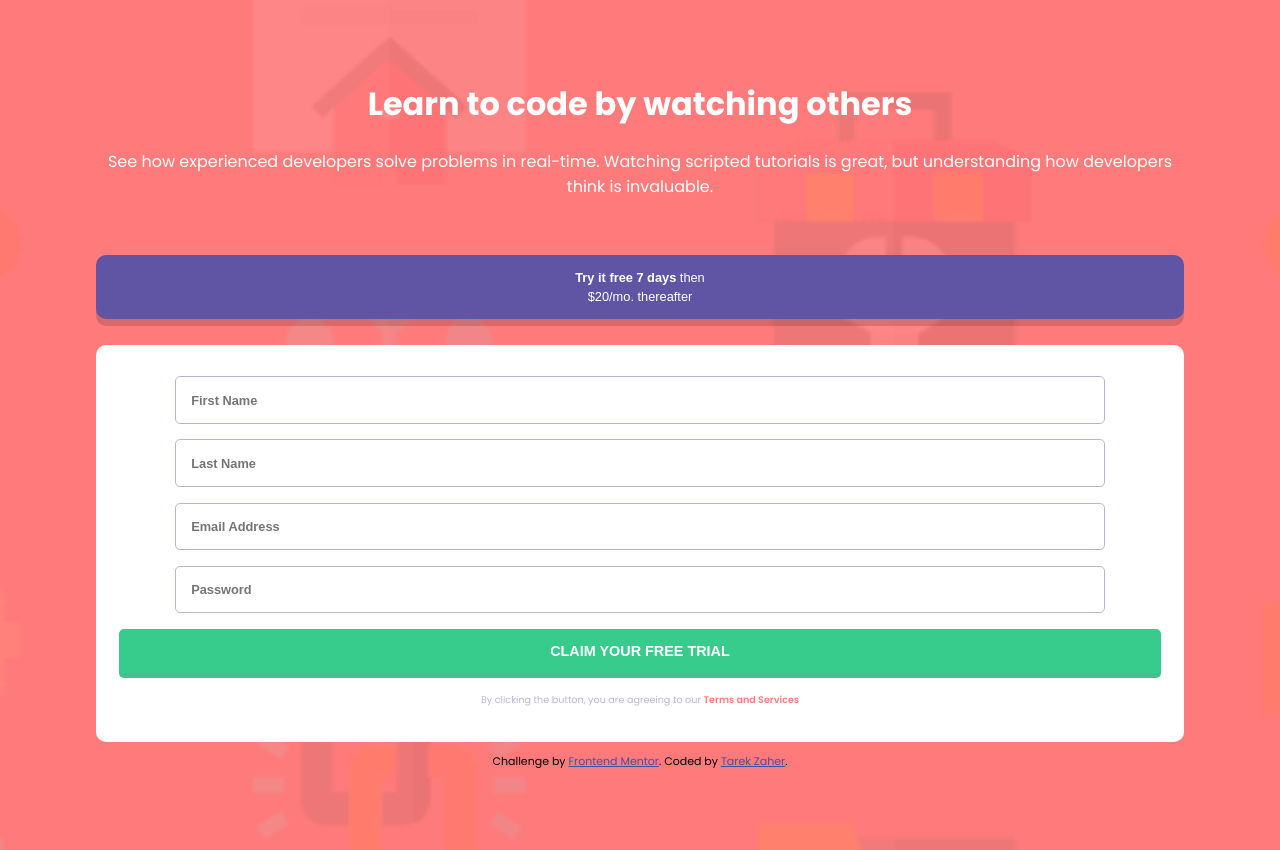
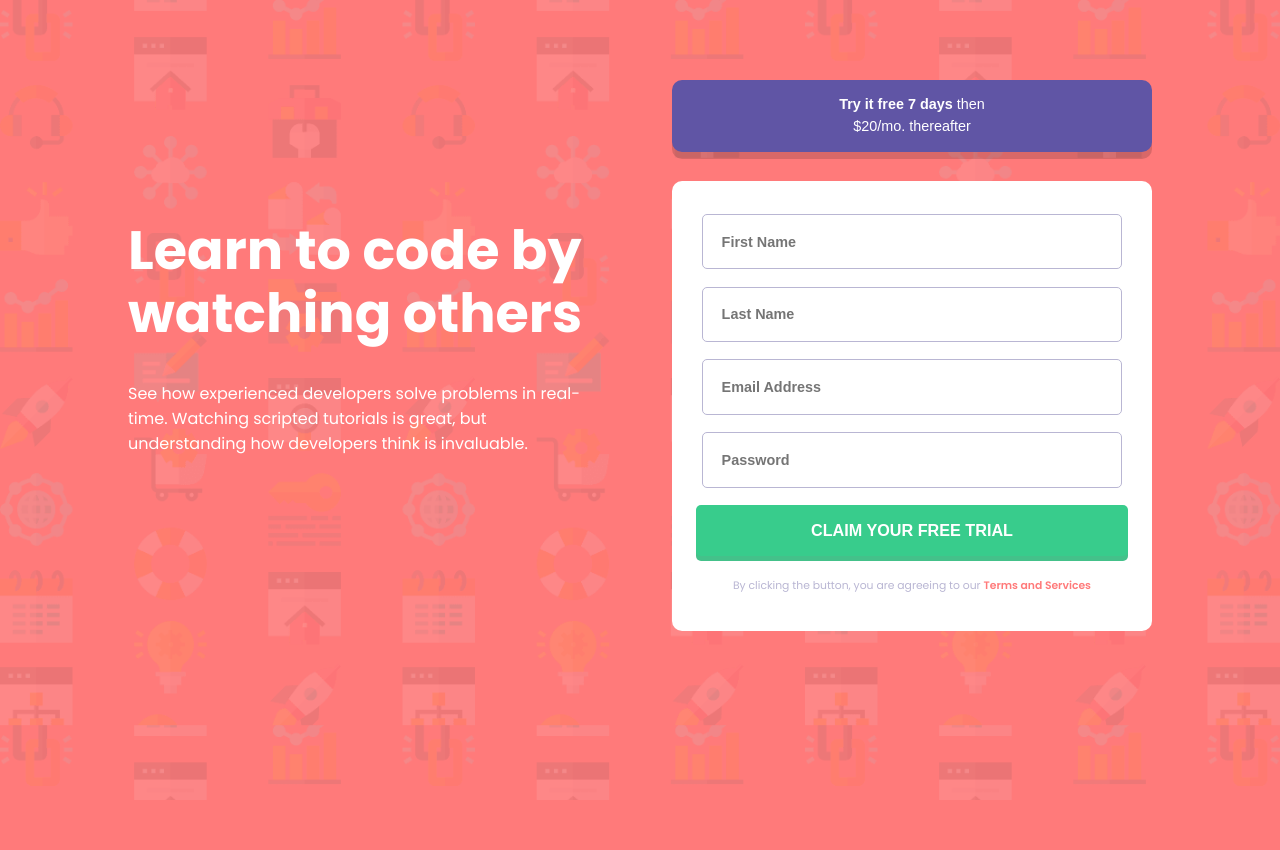
Before and after one commit to Tarek-Zaher/Intro-component-with-sign-up-form, a plain HTML site: page index.html in a window 1280 px wide. After the commit the page ends 800 px from the top, so only its background shows below. Drawn offline with Linux system fonts and the light colour scheme.

Commit message:
add desktop responsive css

```diff
--- a/index.html
+++ b/index.html
@@ -42,13 +42,6 @@
       </form>
 
     </div>
-
-    <footer>
-      <p class="attribution">
-        Challenge by <a href="https://www.frontendmentor.io?ref=challenge" target="_blank">Frontend Mentor</a>.
-        Coded by <a href="#">Tarek Zaher</a>.
-      </p>
-    </footer>
   </div>
 
 </body>
--- a/styles.scss
+++ b/styles.scss
@@ -54,12 +54,13 @@ body {
       input {
         display: block;
         width: 85%;
-        padding: 1.2em;
+        padding: 1.3em;
         margin: 1.2em auto;
         border: 1px $neutral-grayish-blue solid;
         border-radius: 5px;
         font-weight: 700;
         font-size: .8rem;
+        color: $neutral-dark-blue;
       }
       .claimBtn {
         width: calc(100% - 1em);
@@ -87,14 +88,25 @@ body {
   }
 }
 
-@media (min-width: 375px) {
-  .wrapper {
-    .info {
-
-    }
-    .cta {
-
-
+@media (min-width: 768px) {
+  html {
+    font-size: 18px;
+  }
+  body {
+    background-image: url("images/bg-intro-desktop.png");
+    .wrapper {
+      width: 80%;
+      display: grid;
+      grid-template-columns: 1fr 1fr;
+      grid-column-gap: 4em;
+      .info {
+        align-self: center;
+        text-align: left;
+        h1 {
+          font-size: 3rem;
+          line-height: 3.5rem;
+        }
+      }
     }
   }
 
```
Also changed, not shown: styles.css, 1 other file.
